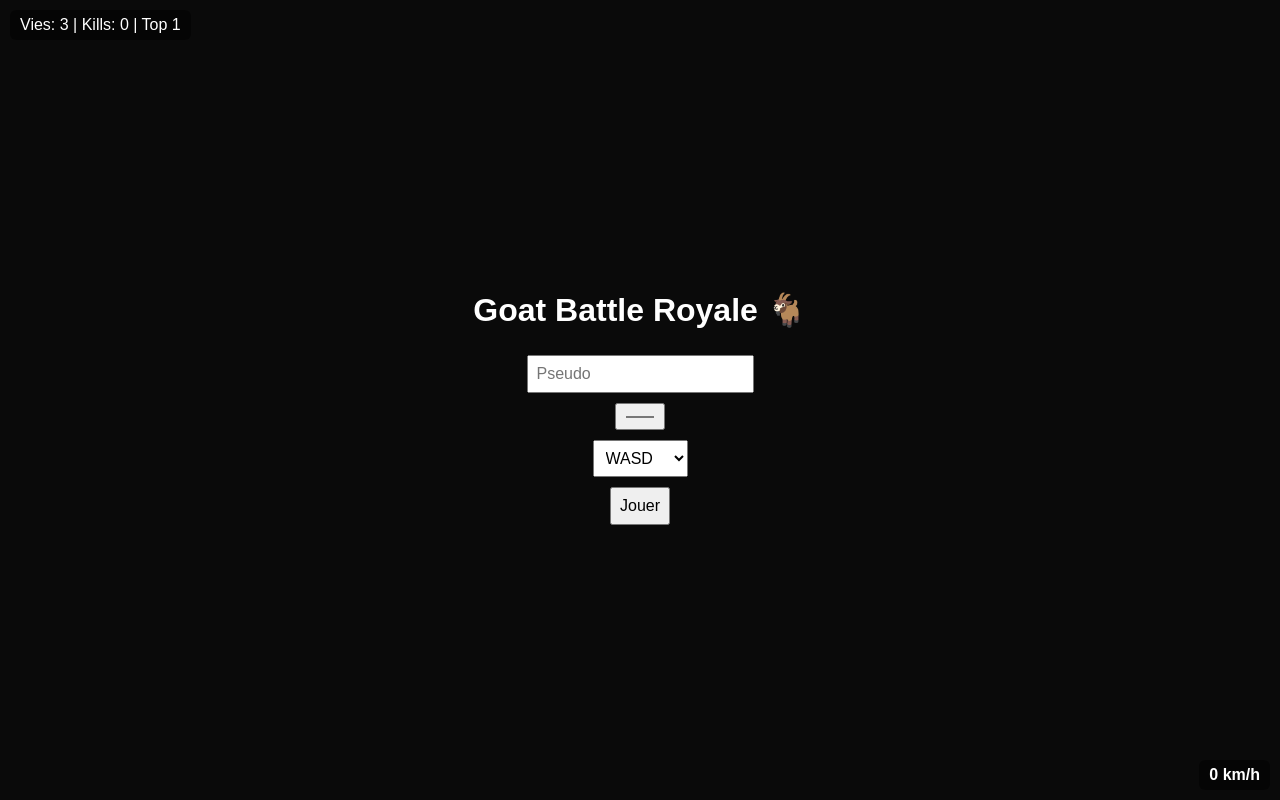
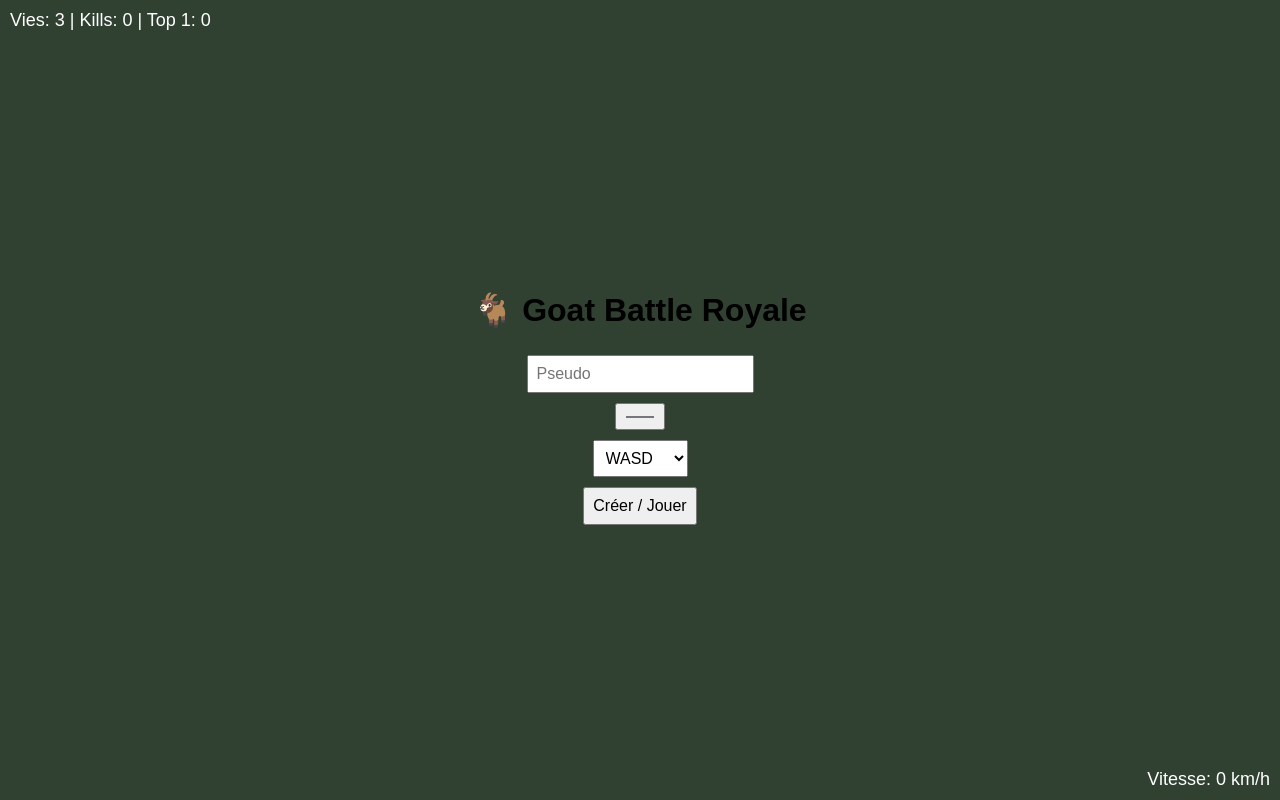
Before and after one commit to ashzerprime/goat.battle.royal-simulator, a website: page public/index.html in a window 1280 px wide. Drawn offline with nearby package versions, Linux system fonts and the light colour scheme.

Commit message:
Update index.html

```diff
--- a/public/index.html
+++ b/public/index.html
@@ -4,48 +4,54 @@
   <meta charset="UTF-8">
   <title>Goat Battle Royale 🐐</title>
   <style>
-  body, html { margin:0; padding:0; overflow:hidden; font-family:Arial,sans-serif; background:#222; color:white;}
-  #menu, #endScreen, #lobby { position:absolute; top:0; left:0; width:100%; height:100%; display:flex; flex-direction:column; justify-content:center; align-items:center; background:rgba(0,0,0,0.85);}
-  #menu input, #menu select, #menu button, #lobby button { margin:5px; padding:8px; font-size:16px;}
-  #canvas3d { display:block; background:#444; width:100vw; height:100vh;}
-  #speedometer { position:absolute; bottom:10px; right:10px; background:rgba(0,0,0,0.5); padding:6px 10px; border-radius:6px; font-weight:bold;}
-  #playerInfo { position:absolute; top:10px; left:10px; background:rgba(0,0,0,0.5); padding:6px 10px; border-radius:6px;}
+    html, body { margin:0; padding:0; overflow:hidden; font-family:Arial, sans-serif; background:#a3d9a5; }
+    #menu, #lobbyMenu, #endScreen { position:absolute; top:0; left:0; width:100%; height:100%; background:rgba(0,0,0,0.7); display:flex; flex-direction:column; justify-content:center; align-items:center; }
+    #menu input, #menu select, #menu button { margin:5px; padding:8px; font-size:16px; }
+    #endScreen { display:none; color:white; font-size:32px; justify-content:center; align-items:center; flex-direction:column; }
+    #lobbyMenu { display:none; flex-direction:column; color:white; font-size:20px; }
+    canvas { display:block; background:#a3d9a5; margin:0 auto; }
+    #ui { position:absolute; top:10px; left:10px; color:white; font-size:18px; }
+    #speed { position:absolute; bottom:10px; right:10px; color:white; font-size:18px; }
   </style>
 </head>
 <body>
-
+  <!-- Menu principal -->
   <div id="menu">
-  <h1>Goat Battle Royale 🐐</h1>
-  <input id="pseudo" placeholder="Pseudo">
+    <h1>🐐 Goat Battle Royale</h1>
+    <input type="text" id="pseudo" placeholder="Pseudo">
     <input type="color" id="color" value="#ff9966">
     <select id="controls">
       <option value="wasd">WASD</option>
       <option value="arrows">Flèches</option>
     </select>
-  <button id="startBtn">Jouer</button>
+    <button id="startBtn">Créer / Jouer</button>
   </div>
 
-<div id="lobby" style="display:none;">
+  <!-- Lobby multijoueur -->
+  <div id="lobbyMenu">
     <h2>Lobby</h2>
-  <p id="lobbyInfo">Attente joueurs...</p>
-  <input id="inviteInput" placeholder="Pseudo ami">
-  <button id="inviteBtn">Inviter</button>
-  <button id="startMatchBtn">Commencer la partie</button>
+    <button id="inviteBtn">Inviter un ami</button>
+    <p>En attente que le host commence le match...</p>
   </div>
 
-<div id="endScreen" style="display:none;">
-  <h1 id="endText">GAME OVER</h1>
+  <!-- Écran de fin -->
+  <div id="endScreen">
+    <div id="endText">GAME OVER</div>
     <button id="backToMenu">Retour au menu</button>
   </div>
 
-<div id="playerInfo">
-  <span id="lives">Vies: 3</span> | <span id="kills">Kills: 0</span> | <span id="top">Top 1</span>
+  <!-- Canvas du jeu -->
+  <canvas id="canvas3d" width="800" height="600"></canvas>
+
+  <!-- UI overlay -->
+  <div id="ui">
+    Vies: <span id="lives">3</span> | Kills: <span id="kills">0</span> | Top 1: <span id="top1">0</span>
   </div>
+  <div id="speed">Vitesse: 0 km/h</div>
 
-<div id="speedometer">0 km/h</div>
-
-<canvas id="canvas3d"></canvas>
+  <!-- Socket.IO -->
   <script src="/socket.io/socket.io.js"></script>
+  <!-- Main game script -->
   <script src="main.js"></script>
 </body>
 </html>
```
Lines whose indentation alone changed are shown as unchanged.
